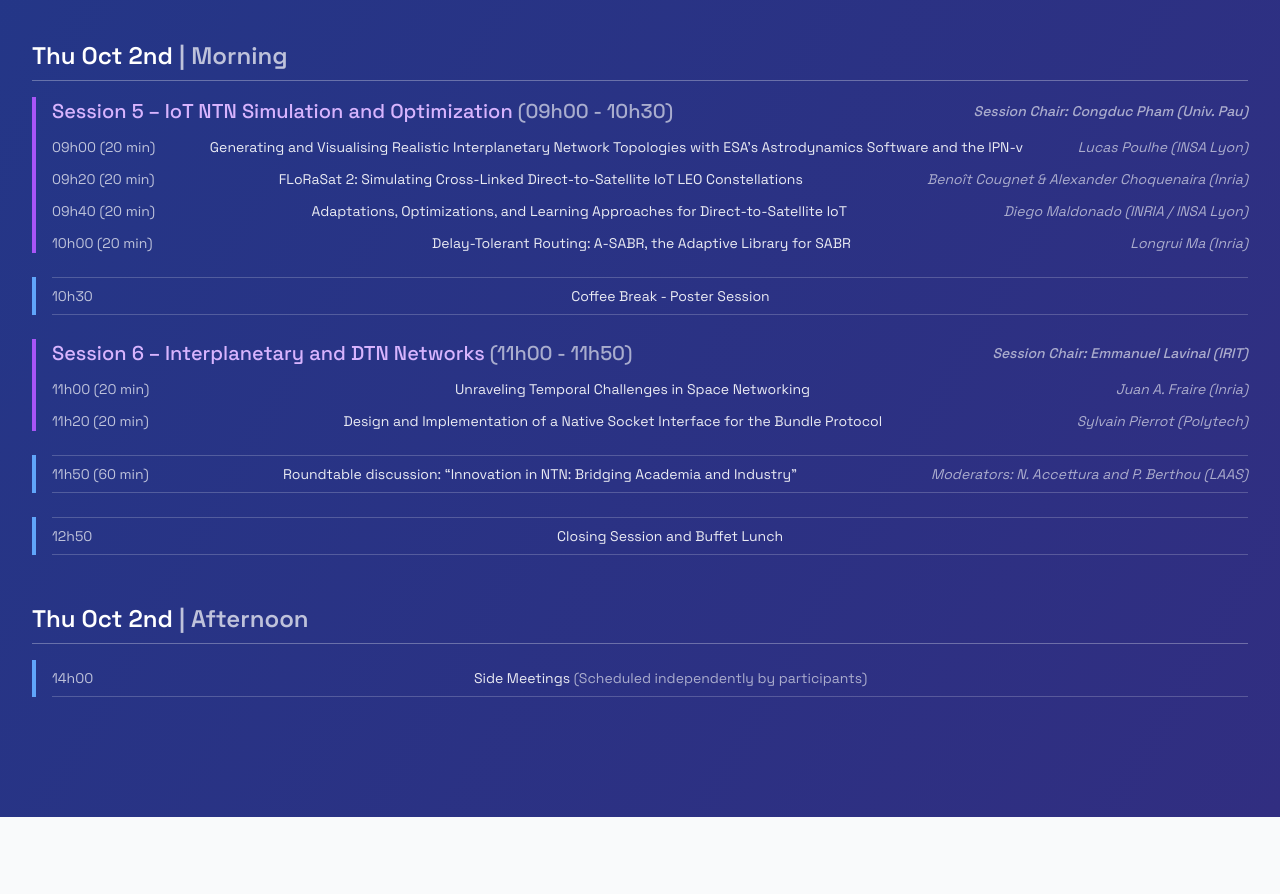
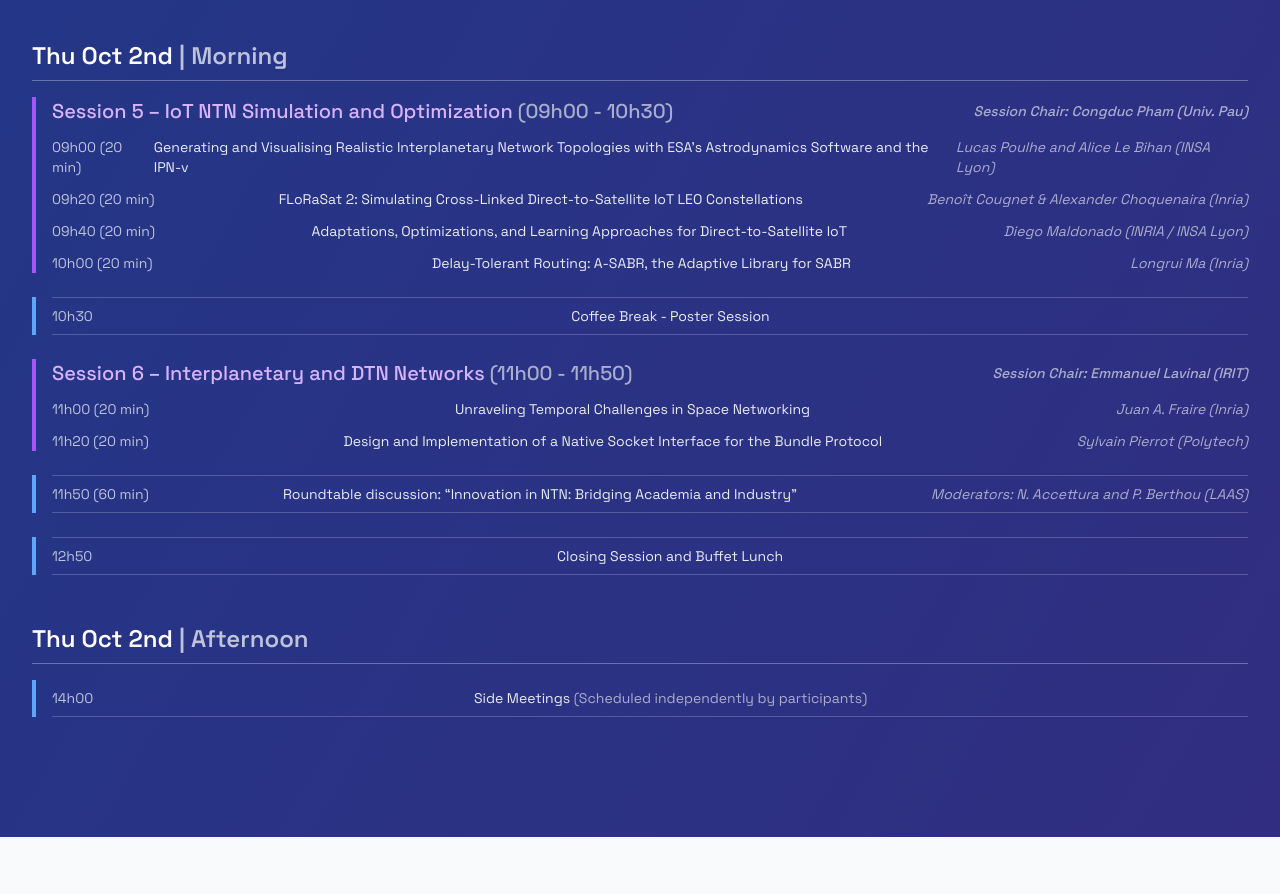
Before and after one commit to juanfraire/ntndays2025, a plain HTML site: page index.html in a window 1280 px wide. Shown: the part 5820-6714 px from the top of the page. Drawn offline with nearby package versions, Linux system fonts and the light colour scheme.

Commit message:
Added Alice

```diff
--- a/index.html
+++ b/index.html
@@ -807,7 +807,7 @@
                                 <span class="text-white/70">09h00 (20 min)</span>
                                 <span>Generating and Visualising Realistic Interplanetary Network Topologies with ESA’s
                                     Astrodynamics Software and the IPN-v</span>
-                                <span class="italic text-white/60">Lucas Poulhe (INSA Lyon)</span>
+                                <span class="italic text-white/60">Lucas Poulhe and Alice Le Bihan (INSA Lyon)</span>
                             </div>
                             <div class="flex flex-col sm:flex-row justify-between">
                                 <span class="text-white/70">09h20 (20 min)</span>
```
